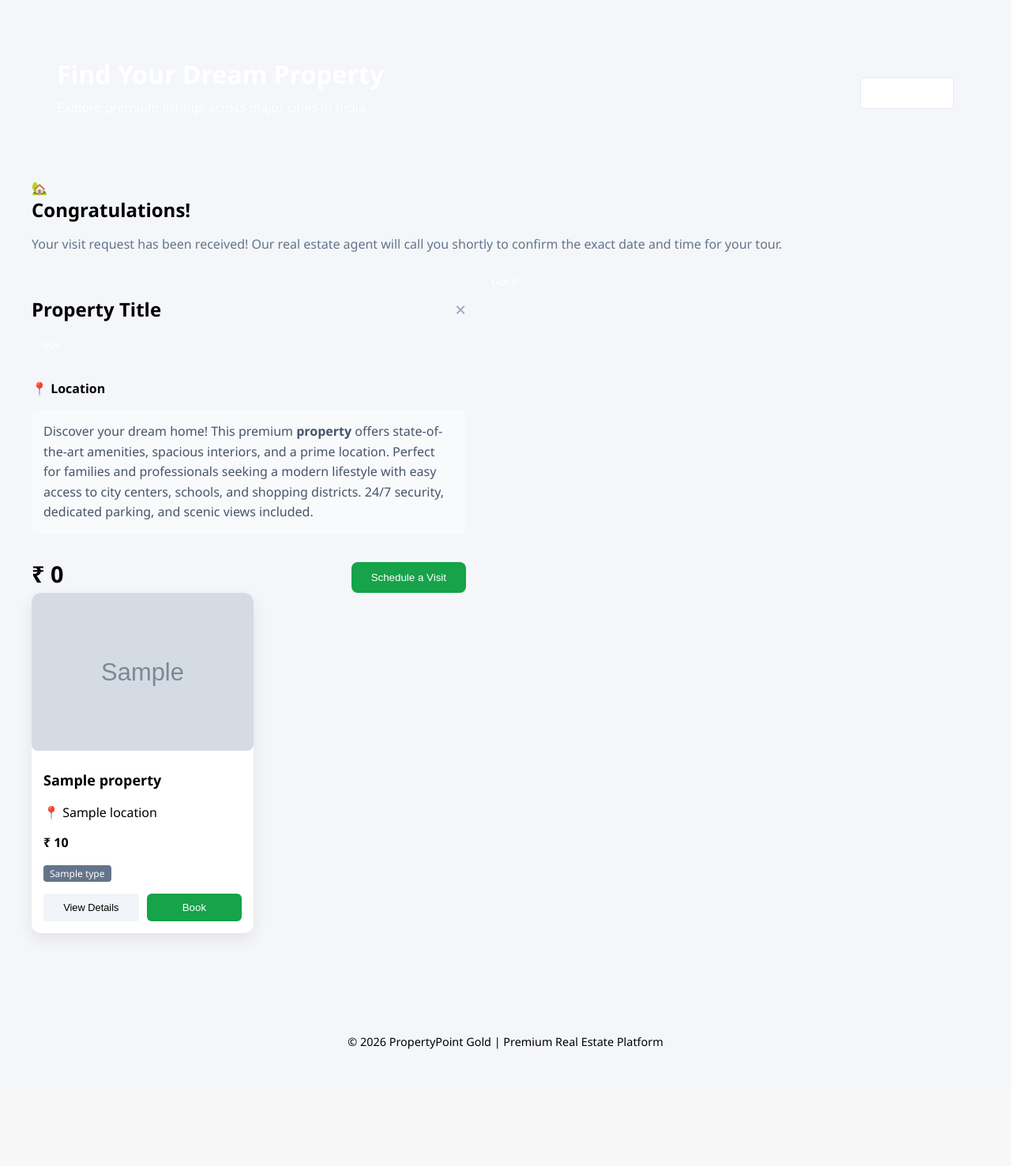
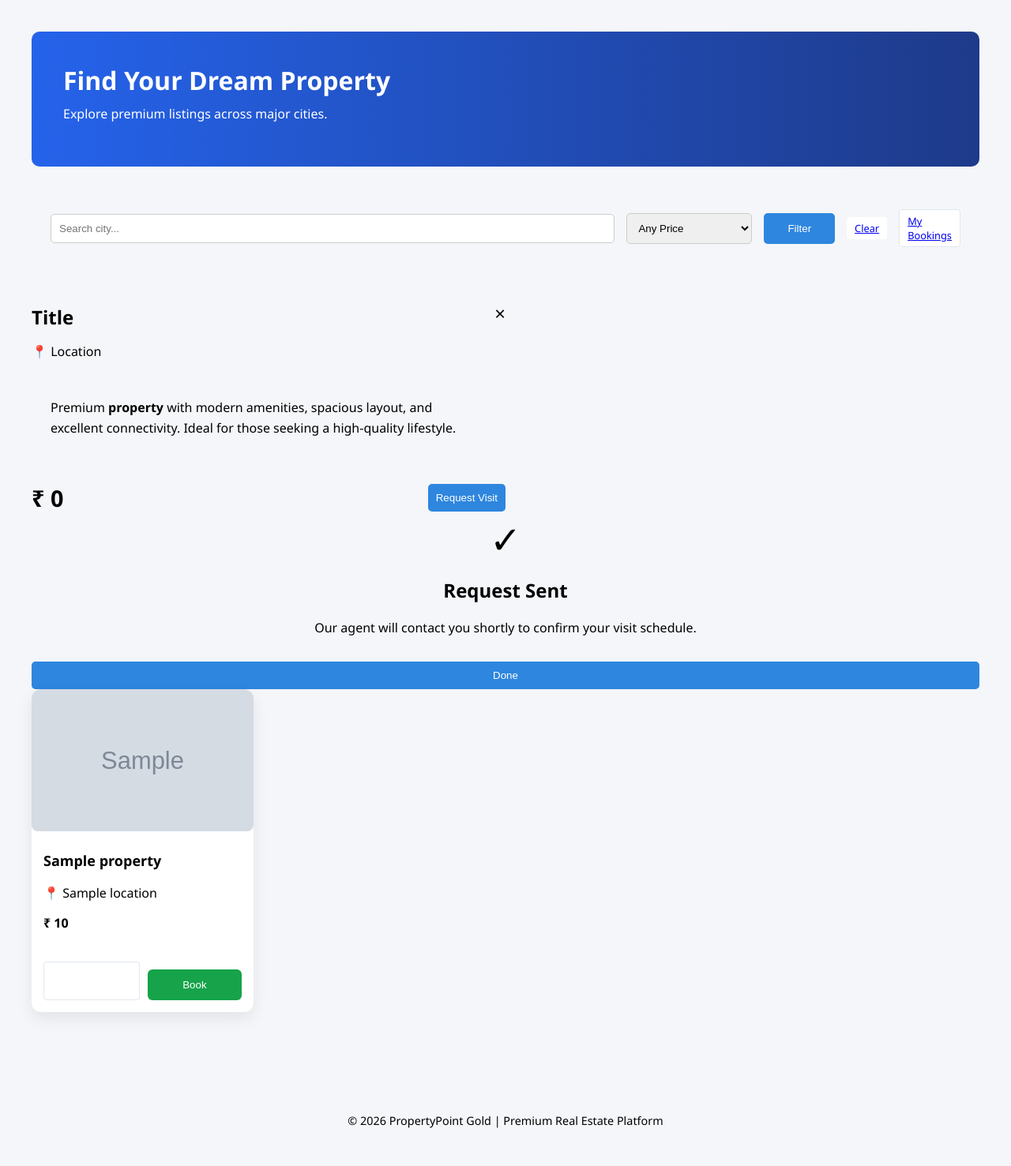
Before and after one commit to senseofomar/PropertyPoint, a Flask app: template PropertyPoint/templates/buyer.html in a window 1280 px wide. Shown: the part 57-1534 px from the top of the page at 79% size. Before the commit the page ends 1386 px from the top, so only its background shows below. Run offline with Flask 3, Linux system fonts and the light colour scheme; the template is opened without the code that fills it: most values are stand-ins (such as "Sample title", 1, 10 or a date in 2020); grey boxes marked "Sample" are stand-in pictures; parts of the project's set-up code (start-up, migrations or seed data) failed here and were passed over.

Commit message:
time to make it shine

```diff
--- a/PropertyPoint/templates/buyer.html
+++ b/PropertyPoint/templates/buyer.html
@@ -1,94 +1,76 @@
 {% extends "layout.html" %}
-
 {% block title %}Find Properties{% endblock %}
 
 {% block content %}
-<div class="hero-section" style="background:var(--primary); color:white; padding:2rem; border-radius:12px; margin-bottom:2rem;">
-    <div style="display: flex; justify-content: space-between; align-items: center;">
-        <div>
-            <h1>Find Your Dream Property</h1>
-            <p>Explore premium listings across major cities in India</p>
-        </div>
-        <a href="/my_bookings" class="btn-small" style="background: white; color: var(--primary); text-decoration: none; padding: 10px 20px;">My Bookings</a>
-    </div>
+<div class="hero-section">
+    <h1>Find Your Dream Property</h1>
+    <p>Explore premium listings across major cities.</p>
 </div>
 
-<div class="filter-container" style="background:white; padding:1.5rem; border-radius:12px; margin-bottom:2rem; box-shadow:0 2px 4px rgba(0,0,0,0.05);">
-    <form method="GET" action="/buyer" style="display:flex; gap:10px; align-items:center;">
-        <input type="text" name="city" placeholder="Search city..." value="{{ search_term if search_term }}" style="flex-grow:1; margin-bottom:0;">
-
-        <select name="max_price" style="width: auto; margin-bottom: 0;">
+<div style="background: var(--surface); padding: 1.5rem; border-radius: 12px; border: 1px solid var(--border); margin-bottom: 3rem;">
+    <form method="GET" action="/buyer" style="display:flex; gap:15px; align-items:center;">
+        <input type="text" name="city" placeholder="Search city..." value="{{ search_term if search_term }}" style="margin: 0; flex-grow: 1;">
+        <select name="max_price" style="margin: 0; width: 250px;">
             <option value="">Any Price</option>
             <option value="5000000" {% if max_price == 5000000 %}selected{% endif %}>Under 50 Lakhs</option>
             <option value="10000000" {% if max_price == 10000000 %}selected{% endif %}>Under 1 Crore</option>
             <option value="20000000" {% if max_price == 20000000 %}selected{% endif %}>Under 2 Crores</option>
         </select>
-
-        <button type="submit" style="width:auto; background:var(--primary); color:white; padding:0 20px;">🔍 Filter</button>
-        <a href="/buyer" style="padding:10px; color:gray; text-decoration:none;">Clear</a>
+        <button type="submit" style="width: auto; padding: 12px 30px;">Filter</button>
+        <a href="/buyer" class="btn-small" style="border: none;">Clear</a>
+        <a href="/my_bookings" class="btn-small" style="margin-left: auto;">My Bookings</a>
     </form>
 </div>
 
-<div id="js-flash-modal" class="modal-overlay">
-    <div class="modal-content">
-        <div class="modal-icon">🏡</div>
-        <h2 style="color: var(--dark); margin: 0 0 10px 0;">Congratulations!</h2>
-        <p style="color: #64748b; margin-bottom: 20px;">Your visit request has been received! Our real estate agent will call you shortly to confirm the exact date and time for your tour.</p>
-        <button onclick="document.getElementById('js-flash-modal').classList.remove('active')" style="border-radius: 20px; background: var(--success);">Got it!</button>
+<div id="details-modal" class="modal-overlay">
+    <div class="modal-content" style="text-align: left; max-width: 600px;">
+        <div style="display: flex; justify-content: space-between; align-items: flex-start; margin-bottom: 1rem;">
+            <h2 id="modal-title" style="margin: 0;">Title</h2>
+            <span style="cursor: pointer; font-size: 1.5rem; color: var(--text-muted); line-height: 1;" onclick="document.getElementById('details-modal').classList.remove('active')">&times;</span>
+        </div>
+        <p style="color: var(--text-muted); margin-bottom: 1.5rem;">📍 <span id="modal-location">Location</span></p>
+        <div style="background: var(--bg-page); padding: 1.5rem; border-radius: 8px; margin-bottom: 2rem;">
+            <p style="margin: 0; line-height: 1.6;">Premium <strong id="modal-type-text">property</strong> with modern amenities, spacious layout, and excellent connectivity. Ideal for those seeking a high-quality lifestyle.</p>
+        </div>
+        <div style="display: flex; justify-content: space-between; align-items: center;">
+            <h3 id="modal-price" style="margin: 0; font-size: 1.8rem;">₹ 0</h3>
+            <button id="modal-book-btn" style="width: auto;">Request Visit</button>
+        </div>
     </div>
 </div>
 
-<div id="details-modal" class="modal-overlay">
-    <div class="modal-content" style="max-width: 550px; text-align: left;">
-        <div style="display: flex; justify-content: space-between; align-items: center; margin-bottom: 15px;">
-            <h2 id="modal-title" style="margin: 0; color: var(--dark);">Property Title</h2>
-            <span style="cursor: pointer; font-size: 1.5rem; color: #94a3b8;" onclick="document.getElementById('details-modal').classList.remove('active')">&times;</span>
-        </div>
-
-        <span id="modal-badge" class="badge" style="background: var(--primary); margin-bottom: 15px; display: inline-block;">Type</span>
-        <p>📍 <strong id="modal-location">Location</strong></p>
-
-        <p style="color: #475569; line-height: 1.6; margin-top: 15px; padding: 15px; background: #f8fafc; border-radius: 8px;">
-            Discover your dream home! This premium <strong id="modal-type-text">property</strong> offers state-of-the-art amenities, spacious interiors, and a prime location. Perfect for families and professionals seeking a modern lifestyle with easy access to city centers, schools, and shopping districts. 24/7 security, dedicated parking, and scenic views included.
-        </p>
-
-        <div style="display: flex; justify-content: space-between; align-items: center; margin-top: 25px;">
-            <h3 id="modal-price" style="color: var(--success); font-size: 1.8rem; margin: 0;">₹ 0</h3>
-            <button id="modal-book-btn" class="book-btn" style="width: auto; padding: 12px 25px; border-radius: 8px;">Schedule a Visit</button>
-        </div>
+<div id="js-flash-modal" class="modal-overlay">
+    <div class="modal-content" style="text-align: center;">
+        <div style="font-size: 3rem; margin-bottom: 1rem;">✓</div>
+        <h2 style="margin-top: 0;">Request Sent</h2>
+        <p style="color: var(--text-muted); margin-bottom: 2rem;">Our agent will contact you shortly to confirm your visit schedule.</p>
+        <button onclick="document.getElementById('js-flash-modal').classList.remove('active')">Done</button>
     </div>
 </div>
 
 <div class="property-grid">
     {% for p in properties %}
     <div class="card" id="property-{{ p['id'] }}">
-
         {% if p['img_url'] %}
-            <img src="{{ url_for('static', filename='uploads/' + p['img_url']) }}" style="width: 100%; height: 200px; object-fit: cover;">
+            <img src="{{ url_for('static', filename='uploads/' + p['img_url']) }}">
         {% else %}
             {% set img_url = "https://images.unsplash.com/photo-1502672260266-1c1ef2d93688" %}
             {% if p['type'] == 'Villa' %}{% set img_url = "https://images.unsplash.com/photo-1613977257363-707ba9348227" %}
             {% elif p['type'] == 'Plot' %}{% set img_url = "https://images.unsplash.com/photo-1500382017468-9049fed747ef" %}
             {% elif p['type'] == 'Apartment' %}{% set img_url = "https://images.unsplash.com/photo-1522708323590-d24dbb6b0267" %}
             {% endif %}
-            <img src="{{ img_url }}" style="width: 100%; height: 200px; object-fit: cover;">
+            <img src="{{ img_url }}">
         {% endif %}
 
         <div class="card-content">
             <h3>{{ p['title'] }}</h3>
             <p>📍 {{ p['location'] }}</p>
             <p class="price">₹ {{ "{:,}".format(p['price']) }}</p>
-            <span class="badge" style="background:#64748b; color:white; padding:2px 8px; border-radius:4px; font-size:12px; margin-bottom: 15px; display: inline-block;">{{ p['type'] }}</span>
+            <span class="badge" style="background: var(--bg-page); border: 1px solid var(--border); width: fit-content; margin-bottom: 1.5rem;">{{ p['type'] }}</span>
 
             <div style="display: flex; gap: 10px; margin-top: auto;">
-                <button type="button" class="btn-small" style="flex: 1; background: #f1f5f9; color: var(--dark); border: none;"
-                        onclick="openDetails(`{{ p['title'] }}`, `{{ p['location'] }}`, `{{ p['price'] }}`, `{{ p['type'] }}`, {{ p['id'] }})">
-                    View Details
-                </button>
-                <button type="button" class="book-btn" style="flex: 1; margin-top: 0; padding: 10px; border-radius: 6px;"
-                        onclick="scheduleVisit({{ p['id'] }})">
-                    Book
-                </button>
+                <button type="button" class="btn-small" style="flex: 1; padding: 12px;" onclick="openDetails(`{{ p['title'] }}`, `{{ p['location'] }}`, `{{ p['price'] }}`, `{{ p['type'] }}`, {{ p['id'] }})">Details</button>
+                <button type="button" class="book-btn" style="flex: 1; padding: 12px; border-radius: 6px;" onclick="scheduleVisit({{ p['id'] }})">Book</button>
             </div>
         </div>
     </div>
@@ -98,52 +80,32 @@
 
 {% block scripts %}
 <script>
-// Open the Details Modal
 function openDetails(title, location, price, type, id) {
     document.getElementById('modal-title').innerText = title;
     document.getElementById('modal-location').innerText = location;
-    // Format price with commas
     document.getElementById('modal-price').innerText = '₹ ' + parseInt(price).toLocaleString('en-IN');
-    document.getElementById('modal-badge').innerText = type;
     document.getElementById('modal-type-text').innerText = type.toLowerCase();
 
-    // Set the book button in the modal to trigger the specific property ID
     const bookBtn = document.getElementById('modal-book-btn');
     bookBtn.setAttribute('onclick', `scheduleVisit(${id}); document.getElementById('details-modal').classList.remove('active');`);
 
     document.getElementById('details-modal').classList.add('active');
 }
 
-// Updated Schedule Visit (With Agent Call Text & Error Handling)
 function scheduleVisit(id) {
     const btn = document.querySelector(`#property-${id} .book-btn`);
-    // Optional chaining in case the button was triggered from inside the modal
     const originalText = btn ? btn.innerText : "Book";
+    if (btn) { btn.innerText = "Wait..."; btn.disabled = true; }
 
-    if (btn) {
-        btn.innerText = "Processing...";
-        btn.disabled = true;
-    }
-
-    fetch(`/book/${id}`, {method:'POST'})
-    .then(r => r.json())
-    .then(data => {
+    fetch(`/book/${id}`, {method:'POST'}).then(r => r.json()).then(data => {
         if(data.success) {
-            if (btn) {
-                btn.innerText = "Request Sent ✓";
-                btn.style.background = "#94a3b8";
-            }
-            // Show the centralized beautiful modal
+            if (btn) { btn.innerText = "Sent ✓"; btn.style.background = "var(--success)"; btn.style.color = "white"; }
             document.getElementById('js-flash-modal').classList.add('active');
         } else {
             alert(data.error || "Failed");
-            if (btn) {
-                btn.innerText = originalText;
-                btn.disabled = false;
-            }
+            if (btn) { btn.innerText = originalText; btn.disabled = false; }
         }
-    })
-    .catch(err => console.error("Error booking visit:", err));
+    });
 }
 </script>
 {% endblock %}
```
Also changed, not shown: PropertyPoint/templates/admin.html (+22 -23 lines).
